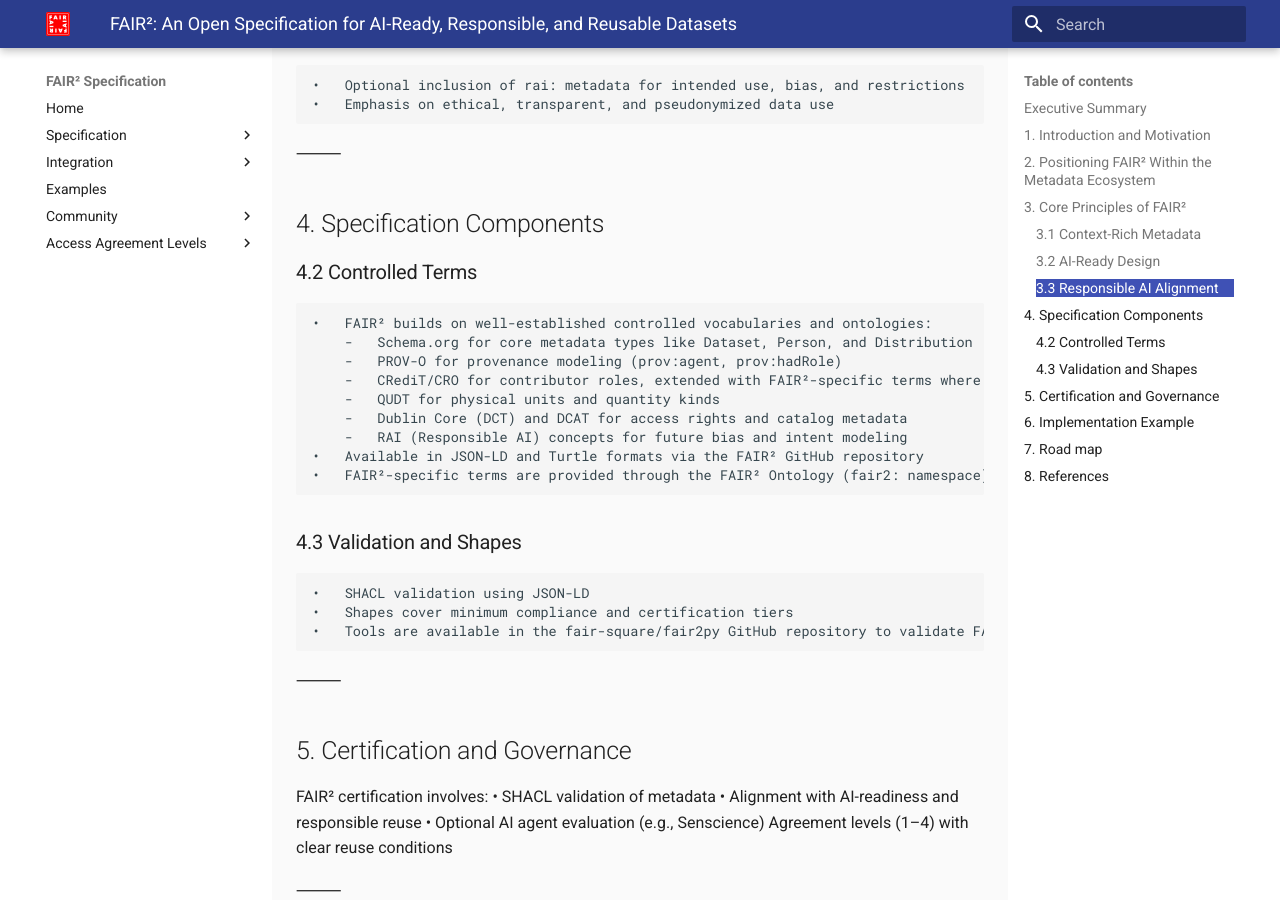
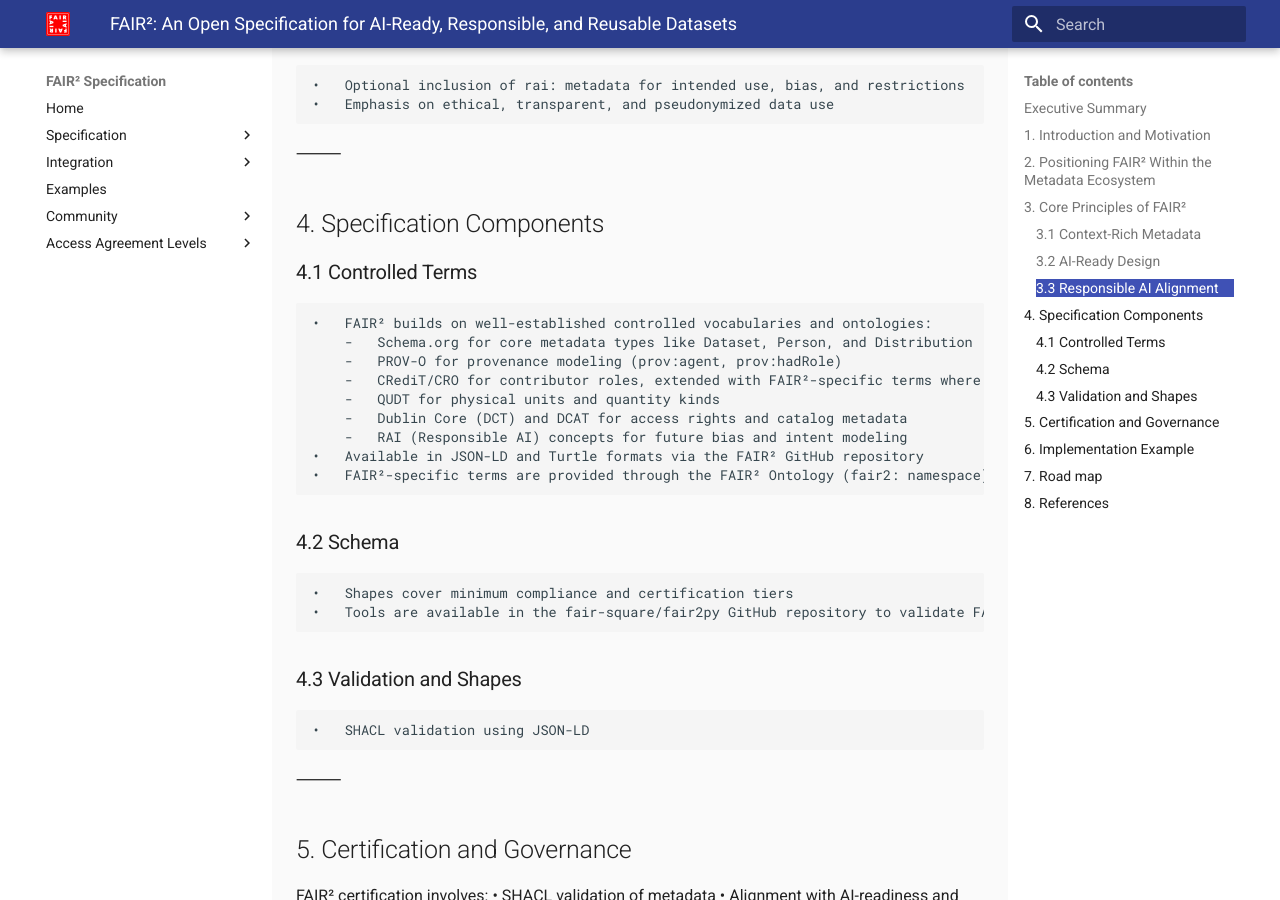
Before and after one commit to fair-squared/fair2-spec, an MkDocs documentation site: the page built from docs/specification/white-paper/content.md, in a window 1280 px wide and 900 px high, scrolled down 1888 px. Built offline with MkDocs 1.6.1 and Material for MkDocs 9.7.7, drawn with Linux system fonts in a browser that asks for light colours.

Commit message:
added other parts

```diff
--- a/docs/specification/white-paper/content.md
+++ b/docs/specification/white-paper/content.md
@@ -61,7 +61,7 @@ FAIR² also introduces its own terms (fair2: namespace), SHACL shapes for compli
 
 ## 4. Specification Components
 
-### 4.2 Controlled Terms
+### 4.1 Controlled Terms
 	•	FAIR² builds on well-established controlled vocabularies and ontologies:
         -   Schema.org for core metadata types like Dataset, Person, and Distribution
         -   PROV-O for provenance modeling (prov:agent, prov:hadRole)
@@ -72,10 +72,12 @@ FAIR² also introduces its own terms (fair2: namespace), SHACL shapes for compli
 	•	Available in JSON-LD and Turtle formats via the FAIR² GitHub repository
 	•	FAIR²-specific terms are provided through the FAIR² Ontology (fair2: namespace)
 
+### 4.2 Schema
+	•	Shapes cover minimum compliance and certification tiers
+	•	Tools are available in the fair-square/fair2py GitHub repository to validate FAIR² datasets
+
 ### 4.3 Validation and Shapes
 	•	SHACL validation using JSON-LD
-	•	Shapes cover minimum compliance and certification tiers
-	•	Tools are available in the fair-square/fair2py GitHub repository to validate FAIR² datasets
 
 ⸻
 
--- a/mkdocs.yml
+++ b/mkdocs.yml
@@ -14,6 +14,7 @@ nav:
       - SHACL Validation: specification/shacl-validation.md
       - FAIR² Ontology: specification/fair2-ontology.md
       - Methods: specification/methods.md
+      - FAIR² Data Dictionary: specification/data-dictionary.md
       - Access Agreements: specification/access-agreements.md
       - Responsible AI: specification/responsible-ai.md
       - Provenance and Citations: specification/provenance.md
```
